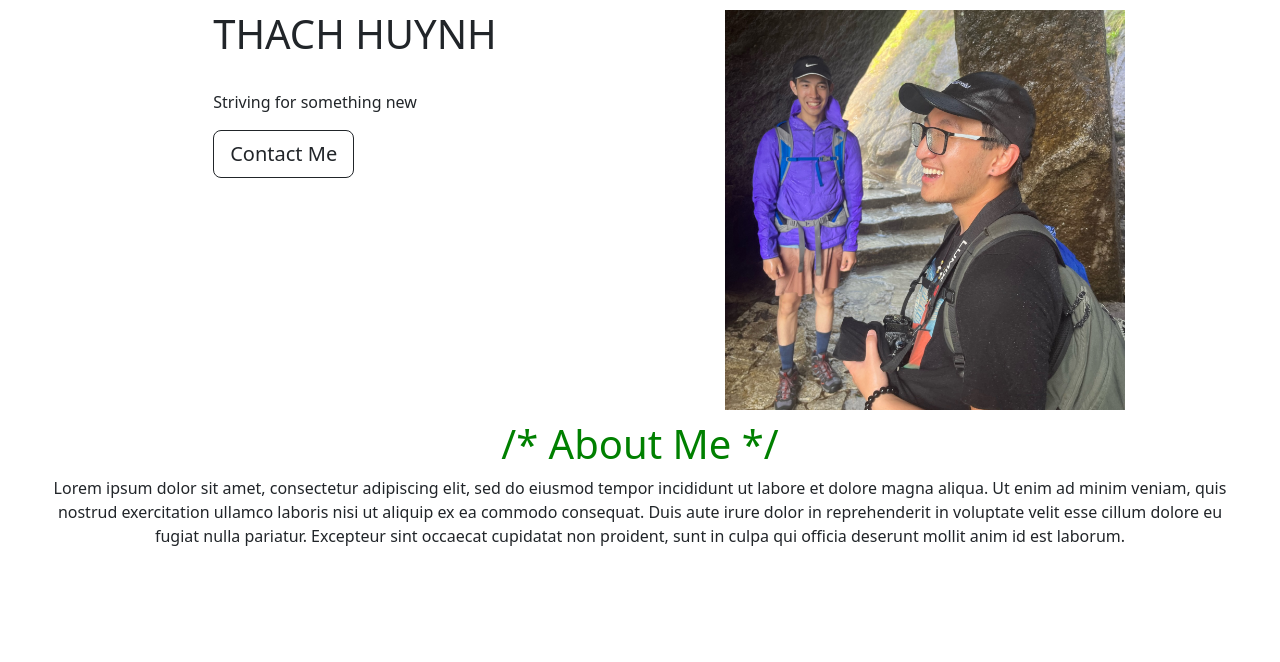
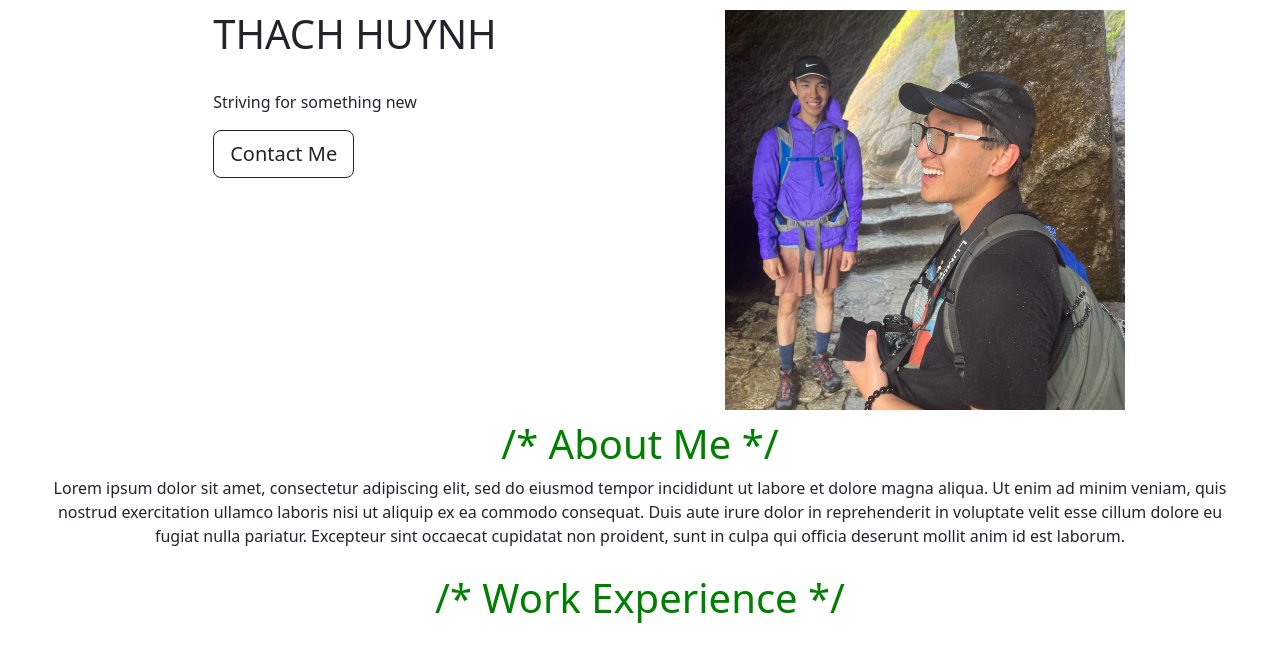
Before and after one commit to bithach/react-resume, a React (Create React App) app: page / in a window 1280 px wide. Shown: the top 662 px of the page. Built offline with nearby package versions, Linux system fonts and the light colour scheme.

Commit message:
added work experience section

```diff
--- a/src/components/WorkExperienceSection.jsx
+++ b/src/components/WorkExperienceSection.jsx
@@ -0,0 +1,16 @@
+import "../styling/WorkExperienceSection.css"
+import { Container } from "react-bootstrap/Container";
+import Row from "react-bootstrap/Row"
+import Col from "react-bootstrap/Col"
+
+function WorkExperienceSection(props){
+    return(
+        <div className="workExeperience-body">
+            <div className="workExeperience-title-desktop">
+                <h1>/* Work Experience */</h1>
+            </div>
+        </div>
+    )
+}
+
+export default WorkExperienceSection;
--- a/src/routes/Home.jsx
+++ b/src/routes/Home.jsx
@@ -4,12 +4,14 @@ import "../styling/Home.css";
 import "../components/AboutMeSection"
 import HeroSection from "../components/HeroSection";
 import AboutMeSection from "../components/AboutMeSection";
+import WorkExperienceSection from "../components/WorkExperienceSection";
 
 function Home(props) {
   return (
     <>
       <HeroSection/>
       <AboutMeSection/>
+      <WorkExperienceSection/>
     </>
   );
 }
--- a/src/styling/WorkExperienceSection.css
+++ b/src/styling/WorkExperienceSection.css
@@ -0,0 +1,5 @@
+.workExeperience-title-desktop{
+    color:green;
+    text-align: center;
+    padding-top: 10px;
+}
```
